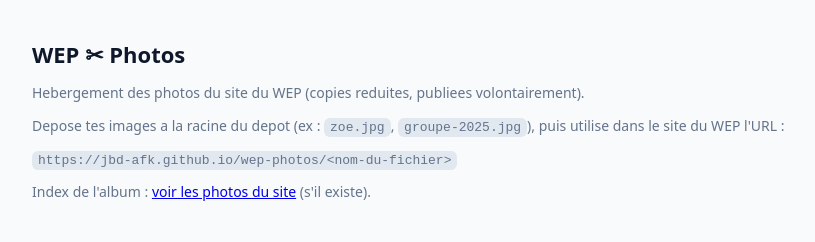
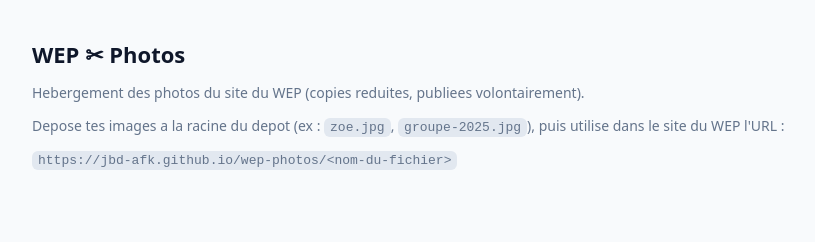
Before and after one commit to jbd-afk/wep-photos, a plain HTML site: page index.html in a window 1280 px wide. Shown: the whole page, without its empty margins (208-1023 px from the left). Drawn offline with Linux system fonts and the light colour scheme.

Commit message:
page d accueil de l hebergement photos

```diff
--- a/index.html
+++ b/index.html
@@ -15,6 +15,5 @@ code{background:#e2e8f0;padding:2px 6px;border-radius:6px;font-size:13px}
 <p>Hebergement des photos du site du WEP (copies reduites, publiees volontairement).</p>
 <p>Depose tes images a la racine du depot (ex : <code>zoe.jpg</code>, <code>groupe-2025.jpg</code>), puis utilise dans le site du WEP l'URL :</p>
 <p><code>https://jbd-afk.github.io/wep-photos/&lt;nom-du-fichier&gt;</code></p>
-<p>Index de l'album : <a href="https://jbd-afk.github.io/wep/gallery.html">voir les photos du site</a> (s'il existe).</p>
 </body>
 </html>
```
